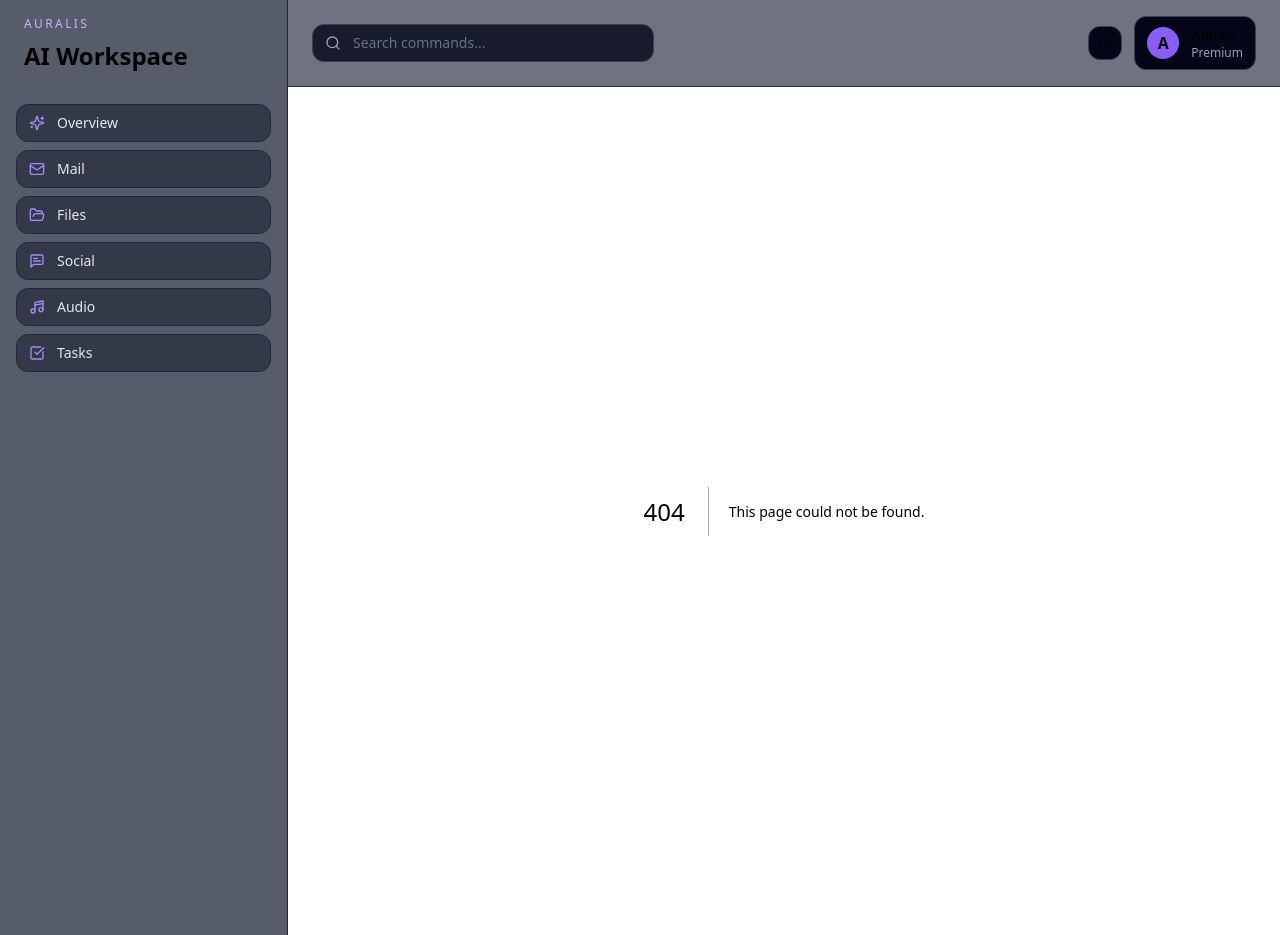
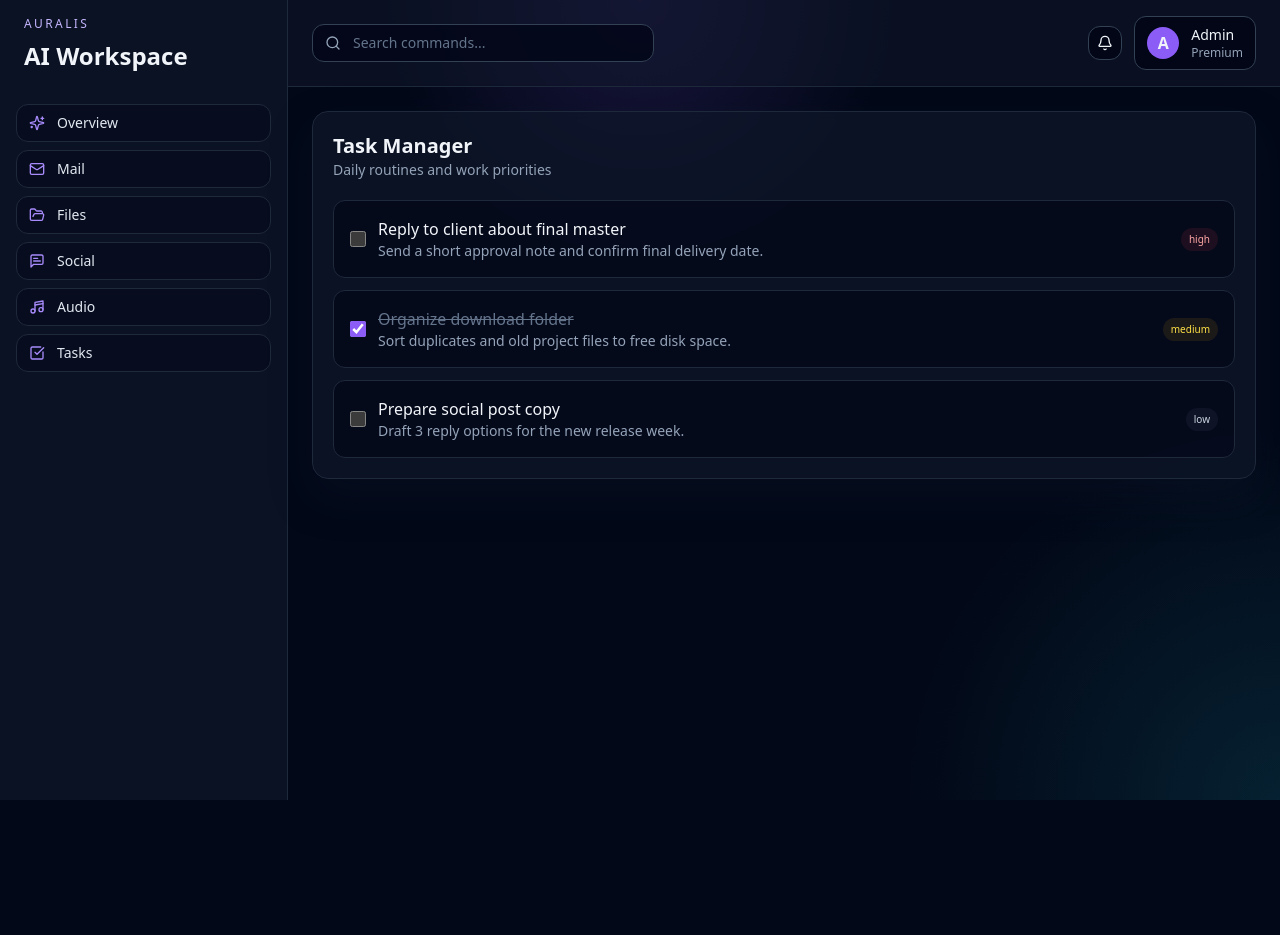
Before and after one commit to solofinjthefinj-max/The-AI-Core, a Next.js app: page /tasks in a window 1280 px wide. Before the commit this address had no page. After the commit the page ends 800 px from the top, so only its background shows below. Built offline with nearby package versions, Linux system fonts and the light colour scheme.

Commit message:
Create TasksPage component for task management

```diff
--- /dev/null
+++ b/app/tasks/page.tsx
@@ -0,0 +1,37 @@
+import { SectionShell } from "@/components/section-shell";
+import { tasks } from "@/lib/mock-data";
+
+export default function TasksPage() {
+  return (
+    <SectionShell title="Task Manager" subtitle="Daily routines and work priorities">
+      <div className="space-y-3">
+        {tasks.map((task) => (
+          <div
+            key={task.title}
+            className="flex items-center justify-between rounded-xl border border-slate-800 bg-slate-950/60 p-4"
+          >
+            <div className="flex items-center gap-3">
+              <input type="checkbox" checked={task.done} readOnly className="h-4 w-4 accent-violet-500" />
+              <div>
+                <div className={task.done ? "line-through text-slate-500" : "font-medium"}>{task.title}</div>
+                <div className="text-sm text-slate-400">{task.detail}</div>
+              </div>
+            </div>
+
+            <span
+              className={`rounded-full px-2 py-1 text-[10px] ${
+                task.priority === "high"
+                  ? "bg-red-500/10 text-red-300"
+                  : task.priority === "medium"
+                    ? "bg-yellow-500/10 text-yellow-300"
+                    : "bg-slate-500/10 text-slate-300"
+              }`}
+            >
+              {task.priority}
+            </span>
+          </div>
+        ))}
+      </div>
+    </SectionShell>
+  );
+}
```
